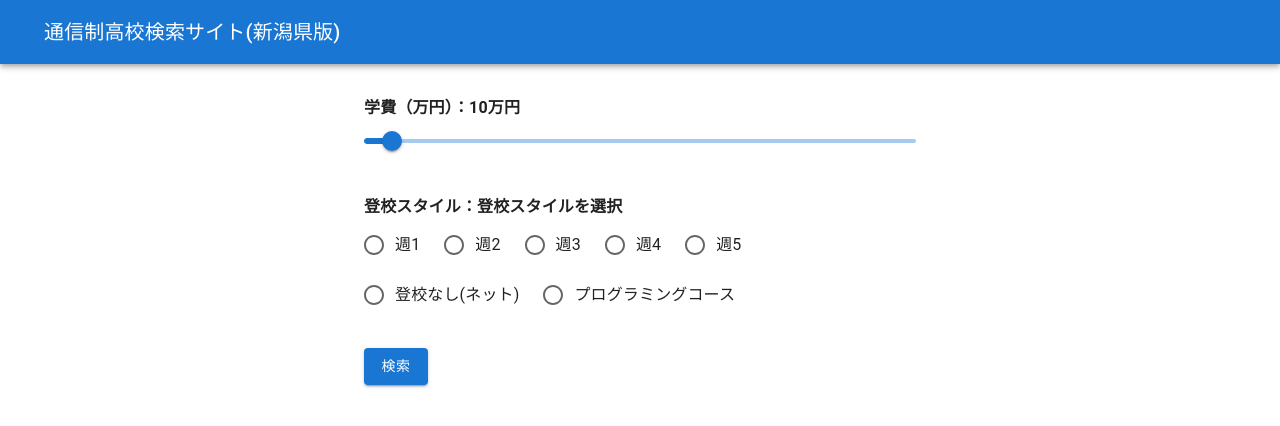
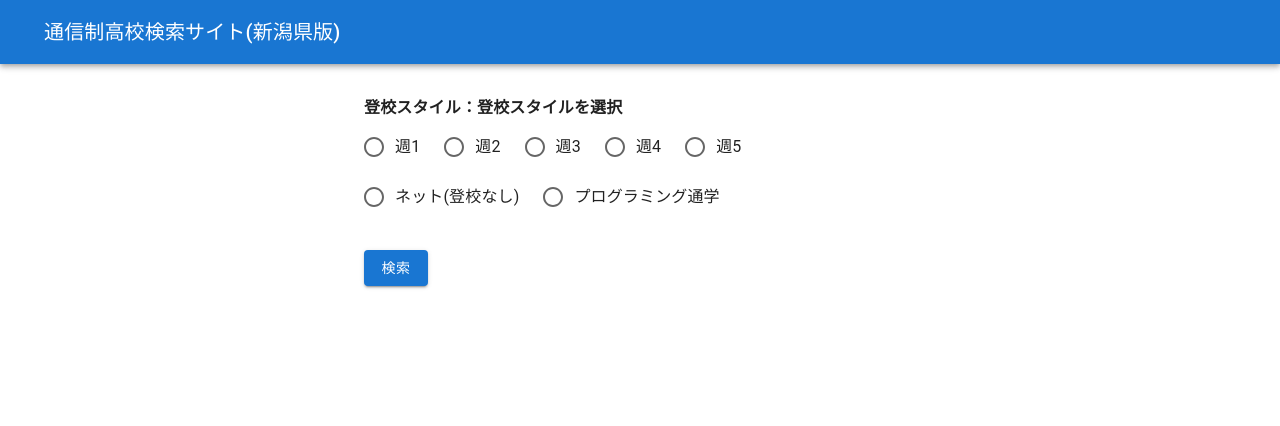
Before and after one commit to Sug1re/correspondence-app, a Next.js app: page / in a window 1280 px wide. Shown: the top 426 px of the page. Built offline with nearby package versions, Linux system fonts and the light colour scheme.

Commit message:
attendanceFrequencyを取得して出力可能

```diff
--- a/app/search/page.tsx
+++ b/app/search/page.tsx
@@ -14,12 +14,13 @@ import {
   Container,
   Typography,
 } from "@mui/material";
+import { School } from "lucide-react";
 
 type School = {
   id: string;
   name: string;
-  tuition: number;
-  attendanceFrequency: string;
+  // tuition: number;
+  attendanceFrequency: string[]; // 配列に変更
   // fireStoreのコレクションを追加
 };
 
@@ -29,12 +30,12 @@ const SearchResultPage = () => {
   const searchParams = useSearchParams();
 
   // クエリパラメータの取得
-  const tuitionParams = searchParams.get("tuition"); // クエリパラメータ ”tuition” を獲得
+  // const tuitionParams = searchParams.get("tuition"); // クエリパラメータ ”tuition” を獲得
   const attendanceFrequencyParams = searchParams.get("attendanceFrequency"); // クエリパラメータ　”attendanceFrequency”　を獲得
   // fireStoreのコレクションを追加
 
   // nullチェックしてから、stringをnumberに変換
-  const tuition = tuitionParams ? parseInt(tuitionParams) : NaN; // または、デフォルト値を設定することも可能
+  // const tuition = tuitionParams ? parseInt(tuitionParams) : NaN; // または、デフォルト値を設定することも可能
   const attendanceFrequency = attendanceFrequencyParams || "";
 
   // データベースからデータを取得する
@@ -42,24 +43,17 @@ const SearchResultPage = () => {
     const fetchSchools = async () => {
       const schoolRef = collection(db, "schools");
 
-      // 複数条件を適用するために条件を設定
-      let q = query(schoolRef);
-
-      // 学費のフィルタリング（最大値を指定）
-      if (!isNaN(tuition)) {
-        q = query(q, where("tuition", "<=", tuition));
-      }
-
-      // 登校スタイルのフィルタリング
-      if (attendanceFrequency) {
-        q = query(q, where("attendanceFrequency", "==", attendanceFrequency));
-      }
+      // const q = query(schoolRef, where("tuition", "<=", tuition));
+      const q = query(
+        schoolRef,
+        where("attendanceFrequency", "array-contains", attendanceFrequency)
+      );
 
       const snapshot = await getDocs(q);
       const schoolsData: School[] = snapshot.docs.map((doc) => ({
         id: doc.id,
         name: doc.data().name,
-        tuition: doc.data().tuition,
+        // tuition: doc.data().tuition,
         attendanceFrequency: doc.data().attendanceFrequency,
         // fireStoreのコレクションを追加
       }));
@@ -67,7 +61,7 @@ const SearchResultPage = () => {
       setIsLoading(false); // データ取得後にロード完了
     };
     fetchSchools();
-  }, [tuition, attendanceFrequency]); // tuition と attendanceFrequency が変更されるたびに再実行
+  }, [attendanceFrequency]); // tuition と attendanceFrequency が変更されるたびに再実行
 
   return (
     <>
@@ -97,8 +91,11 @@ const SearchResultPage = () => {
                   <Typography variant="h5" component="div">
                     {school.name}
                   </Typography>
+                  {/* <Typography sx={{ mb: 1.5 }} color="text.secondary">
+                    学費:年間約{school.tuition}万円
+                  </Typography> */}
                   <Typography sx={{ mb: 1.5 }} color="text.secondary">
-                    学費:年間約{school.tuition}万円
+                    登校スタイル：{school.attendanceFrequency.join("・")}コース
                   </Typography>
                 </CardContent>
                 <CardActions>
--- a/components/component/Form.tsx
+++ b/components/component/Form.tsx
@@ -9,14 +9,14 @@ import {
   FormControlLabel,
   Radio,
   RadioGroup,
-  Slider,
+  // Slider,
   Typography,
 } from "@mui/material";
 import { useRouter } from "next/navigation";
 
 // React Hook Form の設定
 type FormValues = {
-  tuition: number;
+  // tuition: number;
   attendanceFrequency: string;
   // fireStoreのコレクションを追加
 };
@@ -24,14 +24,14 @@ type FormValues = {
 const Form = () => {
   const { control, handleSubmit, watch } = useForm<FormValues>({
     defaultValues: {
-      tuition: 10, // 初期値設定
+      // tuition: 10, // 初期値設定
       attendanceFrequency: "登校スタイルを選択",
       // fireStoreのコレクションを追加
     },
   });
 
   // ユーザーが選択したデータを可視化
-  const tuitionValue = watch("tuition");
+  // const tuitionValue = watch("tuition");
   const attendanceFrequencyValue = watch("attendanceFrequency");
   // fireStoreのコレクションを追加
 
@@ -39,13 +39,13 @@ const Form = () => {
 
   const onSubmit = (data: FormValues) => {
     // フォームの値を取得
-    const { tuition } = data;
+    // const { tuition } = data;
     const { attendanceFrequency } = data;
     // fireStoreのコレクションを追加
 
     // クエリパラメータを生成して検索ページへ遷移
     const query = new URLSearchParams({
-      tuition: tuition.toString(), // number型を文字列に変換
+      // tuition: tuition.toString(), // number型を文字列に変換
       attendanceFrequency: attendanceFrequency,
       // fireStoreのコレクションを追加
     }).toString();
@@ -56,7 +56,7 @@ const Form = () => {
   return (
     <form onSubmit={handleSubmit(onSubmit)}>
       {/* 学費スライダー */}
-      <Box sx={{ my: 4 }}>
+      {/* <Box sx={{ my: 4 }}>
         <Typography id="tuition-slider" sx={{ fontWeight: 600 }} gutterBottom>
           学費（万円）：{tuitionValue}万円
         </Typography>
@@ -74,7 +74,7 @@ const Form = () => {
             />
           )}
         />
-      </Box>
+      </Box> */}
 
       {/* 登校頻度 */}
       <Box sx={{ my: 4 }}>
@@ -105,14 +105,14 @@ const Form = () => {
                 <FormControlLabel value="週4" control={<Radio />} label="週4" />
                 <FormControlLabel value="週5" control={<Radio />} label="週5" />
                 <FormControlLabel
-                  value="登校なし(ネット)"
+                  value="ネット"
                   control={<Radio />}
-                  label="登校なし(ネット)"
+                  label="ネット(登校なし)"
                 />
                 <FormControlLabel
-                  value="プログラミングコース"
+                  value="プログラミング通学"
                   control={<Radio />}
-                  label="プログラミングコース"
+                  label="プログラミング通学"
                 />
               </RadioGroup>
             </FormControl>
```
